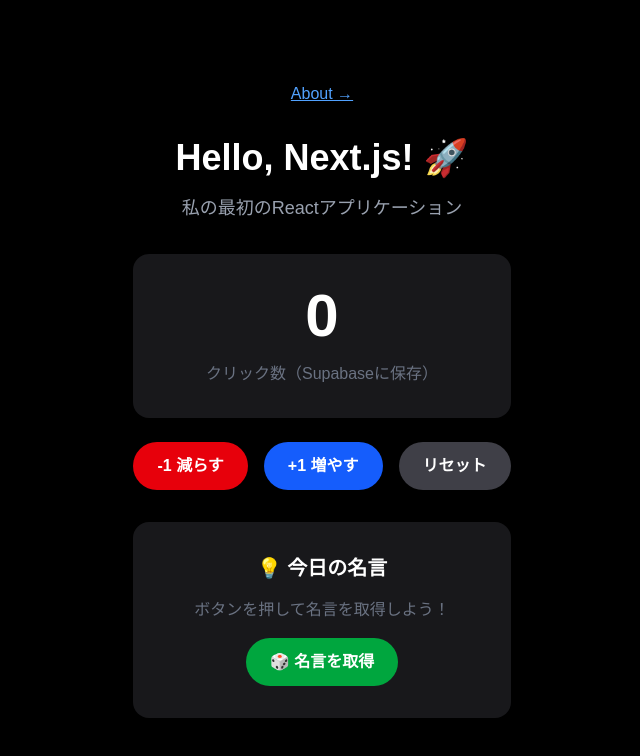
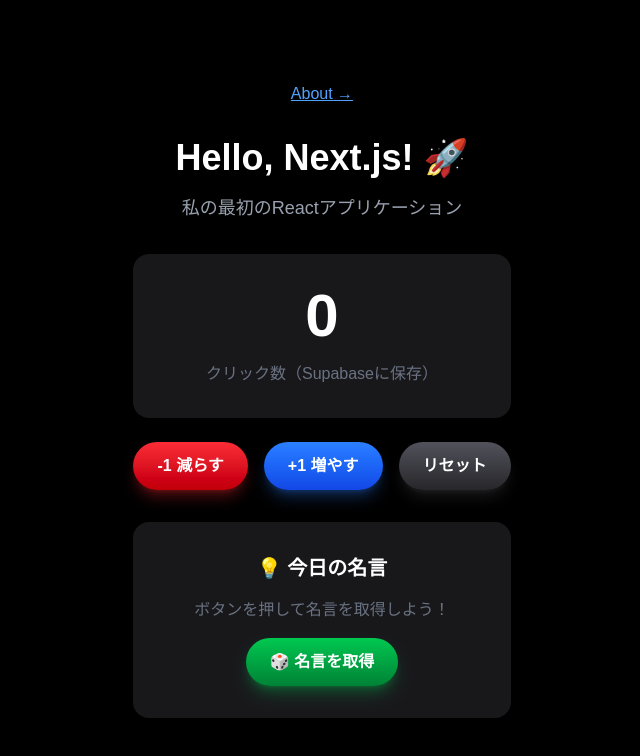
Before and after one commit to kayashimanaho/my-first-nextjs, a Next.js app: page / in a window 1280 px wide. Shown: the top 756 px of the page, without its empty margins (318-958 px from the left). Built offline with nearby package versions, Linux system fonts and the light colour scheme; no server answers; the database is empty.

Commit message:
ボタンの仕様を変更

```diff
--- a/app/page.tsx
+++ b/app/page.tsx
@@ -85,27 +85,62 @@ export default function Home() {
         </div>
 
         <div className="flex gap-4 justify-center mb-8">
-          {/* ★ updateCount関数を使うように変更 */}
+          {/* -1 ボタン */}
           <button
             onClick={() => updateCount(count - 1)}
-            className="bg-red-600 hover:bg-red-700 text-white font-bold py-3 px-6 rounded-full transition"
+            className="
+              bg-gradient-to-b from-red-500 to-red-700
+              hover:from-red-400 hover:to-red-600
+              active:from-red-600 active:to-red-800
+              text-white font-bold py-3 px-6 rounded-full
+              shadow-lg shadow-red-500/30
+              hover:shadow-xl hover:shadow-red-500/40
+              hover:-translate-y-0.5
+              active:translate-y-0 active:scale-95
+              transition-all duration-200
+            "
           >
             -1 減らす
           </button>
+
+          {/* +1 ボタン */}
           <button
             onClick={() => updateCount(count + 1)}
-            className="bg-blue-600 hover:bg-blue-700 text-white font-bold py-3 px-6 rounded-full transition"
+            className="
+              bg-gradient-to-b from-blue-500 to-blue-700
+              hover:from-blue-400 hover:to-blue-600
+              active:from-blue-600 active:to-blue-800
+              text-white font-bold py-3 px-6 rounded-full
+              shadow-lg shadow-blue-500/30
+              hover:shadow-xl hover:shadow-blue-500/40
+              hover:-translate-y-0.5
+              active:translate-y-0 active:scale-95
+              transition-all duration-200
+            "
           >
             +1 増やす
           </button>
+
+          {/* リセットボタン */}
           <button
             onClick={() => updateCount(0)}
-            className="bg-zinc-700 hover:bg-zinc-600 text-white font-bold py-3 px-6 rounded-full transition"
+            className="
+              bg-gradient-to-b from-zinc-600 to-zinc-800
+              hover:from-zinc-500 hover:to-zinc-700
+              active:from-zinc-700 active:to-zinc-900
+              text-white font-bold py-3 px-6 rounded-full
+              shadow-lg shadow-zinc-500/20
+              hover:shadow-xl hover:shadow-zinc-500/30
+              hover:-translate-y-0.5
+              active:translate-y-0 active:scale-95
+              transition-all duration-200
+            "
           >
             リセット
           </button>
         </div>
-        {/* ★ 名言セクション（新規追加） */}
+
+        {/* 名言セクション */}
         <div className="bg-zinc-900 rounded-2xl p-8">
           <h2 className="text-xl font-bold text-white mb-4">💡 今日の名言</h2>
 
@@ -118,10 +153,24 @@ export default function Home() {
             <p className="text-gray-500 mb-4">ボタンを押して名言を取得しよう！</p>
           )}
 
+          {/* 名言取得ボタン */}
           <button
             onClick={fetchQuote}
             disabled={loading}
-            className="bg-green-600 hover:bg-green-700 disabled:bg-gray-600 text-white font-bold py-3 px-6 rounded-full transition"
+            className="
+              bg-gradient-to-b from-green-500 to-green-700
+              hover:from-green-400 hover:to-green-600
+              active:from-green-600 active:to-green-800
+              disabled:from-gray-500 disabled:to-gray-700
+              text-white font-bold py-3 px-6 rounded-full
+              shadow-lg shadow-green-500/30
+              hover:shadow-xl hover:shadow-green-500/40
+              disabled:shadow-none
+              hover:-translate-y-0.5
+              active:translate-y-0 active:scale-95
+              disabled:translate-y-0 disabled:scale-100
+              transition-all duration-200
+            "
           >
             {loading ? "読み込み中..." : "🎲 名言を取得"}
           </button>
```
